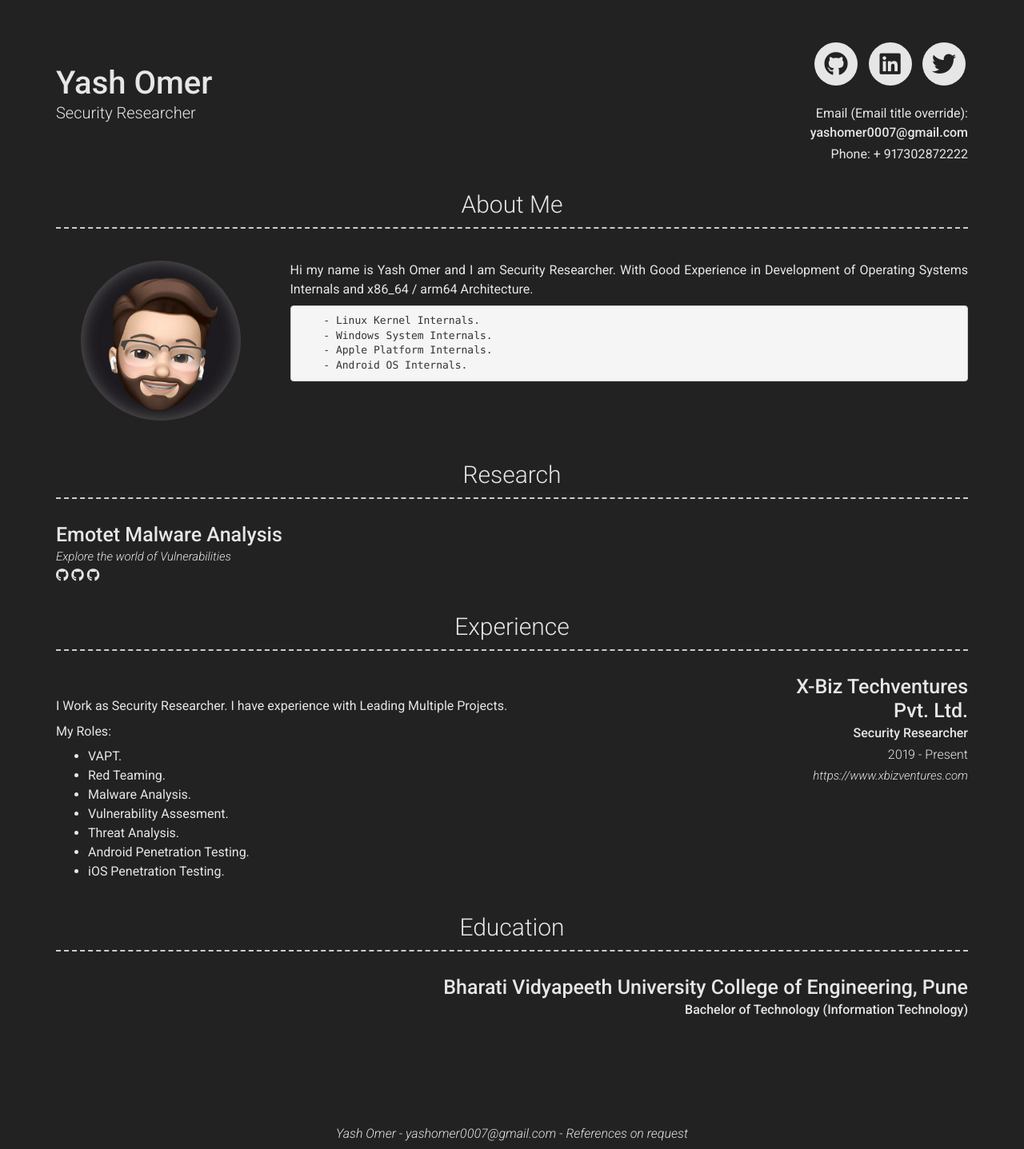
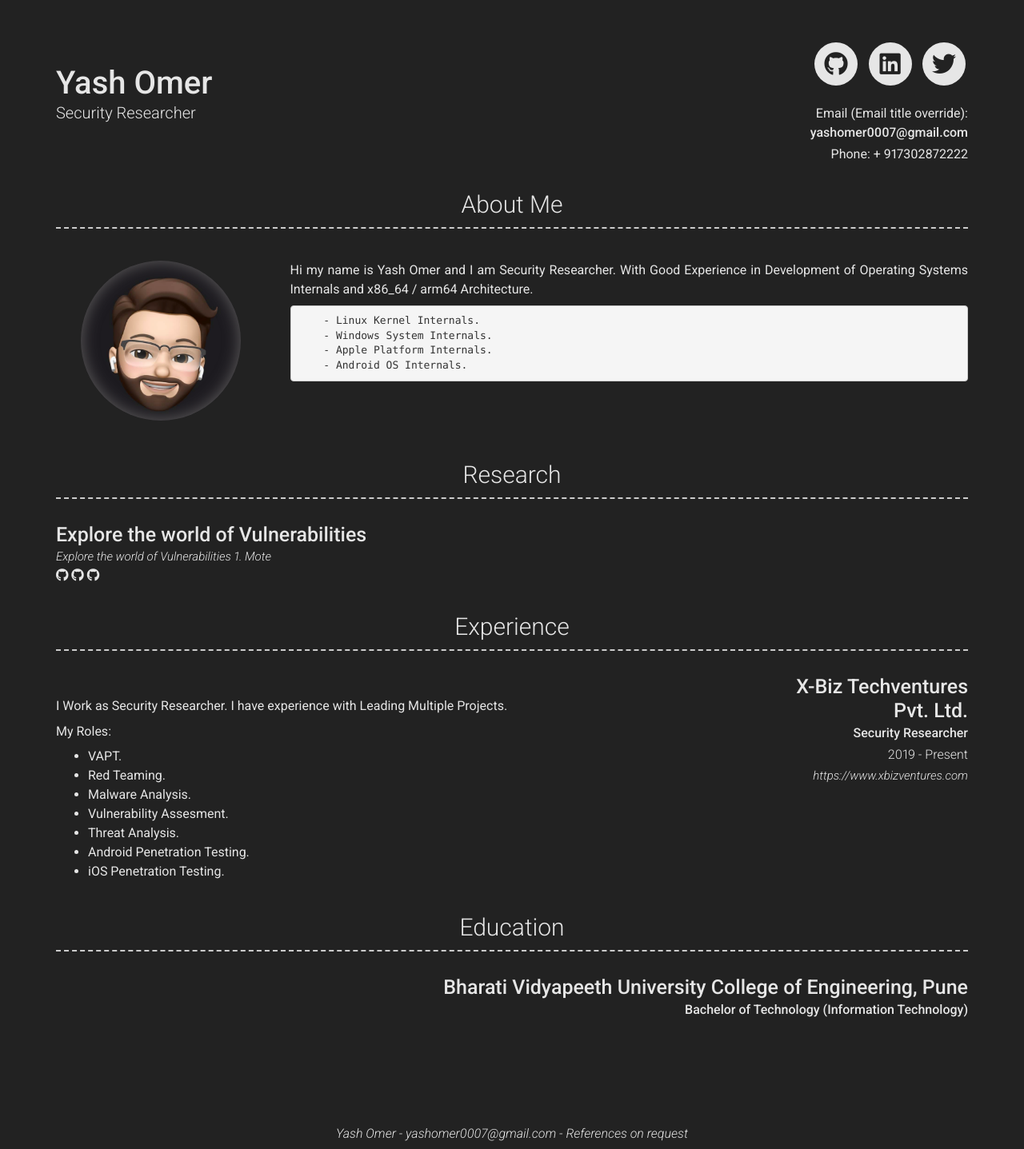
Before and after one commit to yashomer1994/Resume, a Jekyll site: the page built from index.md, in a window 1280 px wide. Shown: the whole page at 80% size. Built offline with Jekyll 4.4.1, drawn with Linux system fonts in a browser that asks for light colours; nearby versions of some CDN libraries.

Commit message:
Update _config.yml

```diff
--- a/_config.yml
+++ b/_config.yml
@@ -68,11 +68,8 @@ content:
         title: Explore the world of Vulnerabilities
         link: https://yashomer1994.github.io/yash007.github.io/c++/assembly/vba/powershell/2021/02/14/Emotet-Malware.html
         link_text: Explore the world of Vulnerabilities
+                    1. Mote
         icon: fab fa-github
-        title: Emotet Malware Analysis
-        icon: fab fa-github
-        url: https://yashomer1994.github.io/yash007.github.io/c++/assembly/vba/powershell/2021/02/14/Emotet-Malware.html
-
         additional_links:
           - title:  Emotet Malware Analysis (eg. sproogen/modern-resume-theme)
             icon: fab fa-github
```
